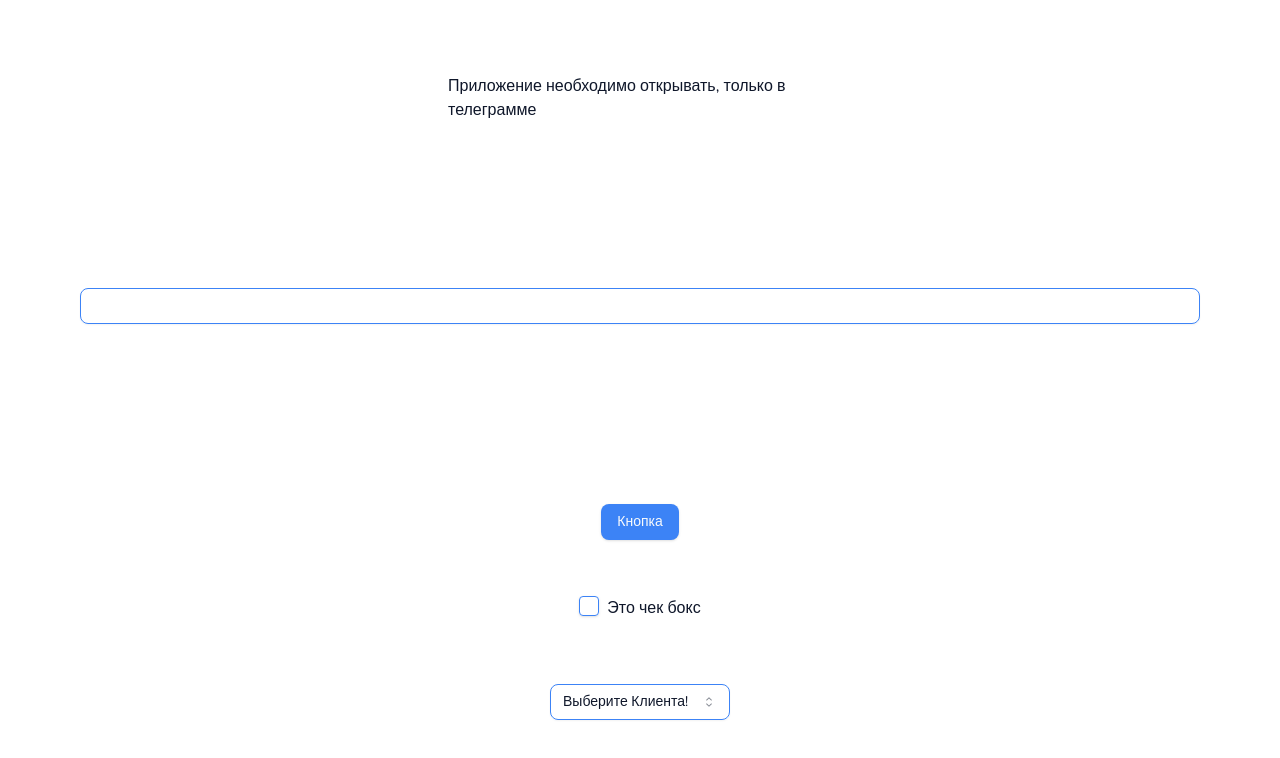
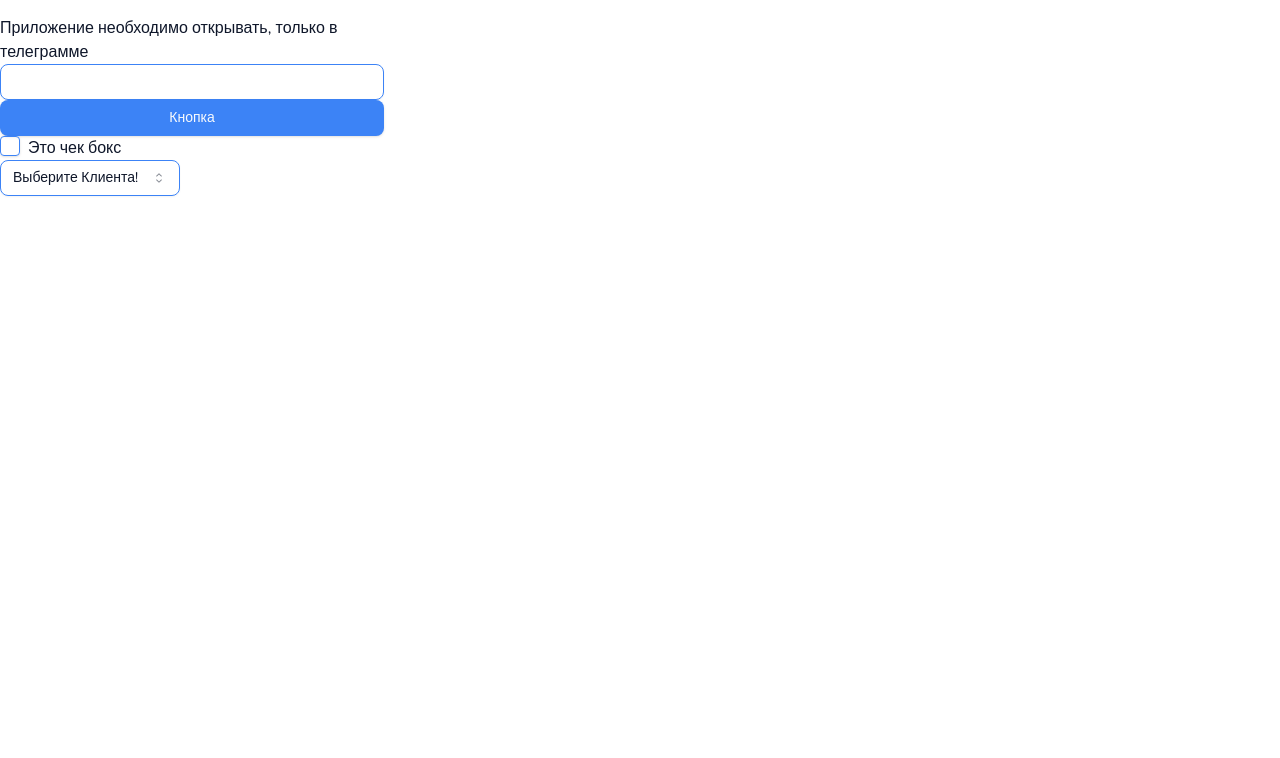
Before and after one commit to ITVash/negociant, a Next.js app: page / in a window 1280 px wide. Shown: the top 758 px of the page. Built offline with nearby package versions, Linux system fonts and the light colour scheme.

Commit message:
Fixed Styles

```diff
--- a/app/(root)/page.tsx
+++ b/app/(root)/page.tsx
@@ -16,7 +16,7 @@ import { useTelegram } from "@/shared/lib/providers"
 export default function Home() {
 	const { user, webApp } = useTelegram()
 	return (
-		<div className='grid grid-rows-[20px_1fr_20px] items-center justify-items-center min-h-screen p-8 pb-20 gap-16 sm:p-20 font-[family-name:var(--font-geist-sans)]'>
+		<div className='flex flex-col max-w-sm min-h-svh'>
 			<div className='flex mt-4 max-w-sm'>
 				{user ? (
 					<>
```
